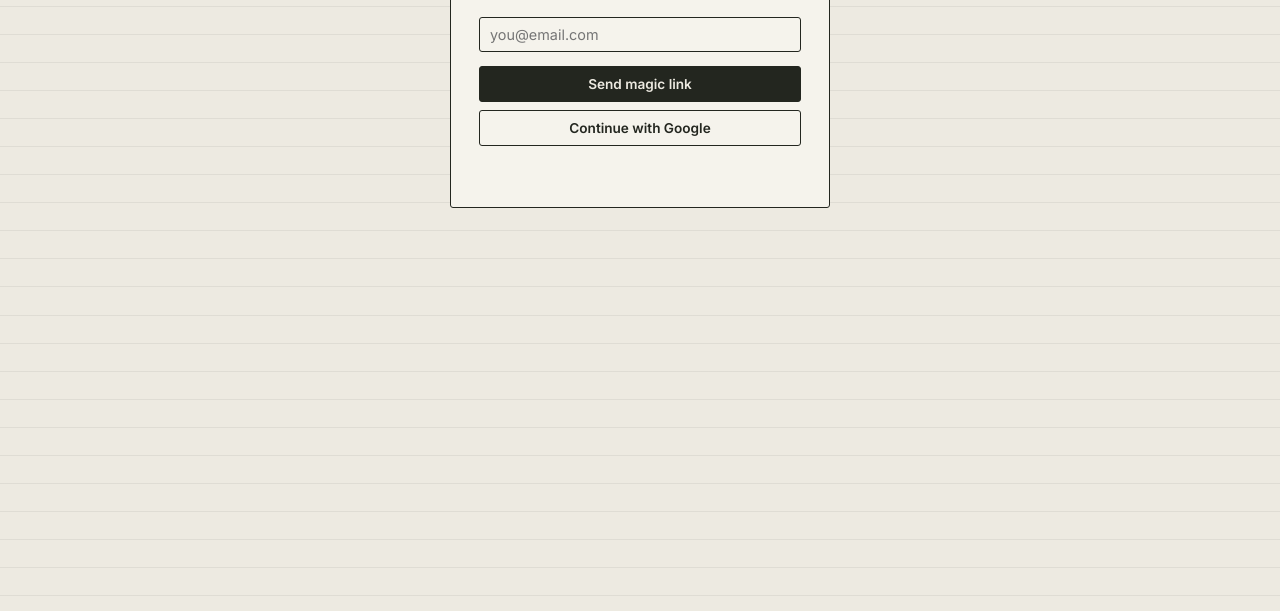
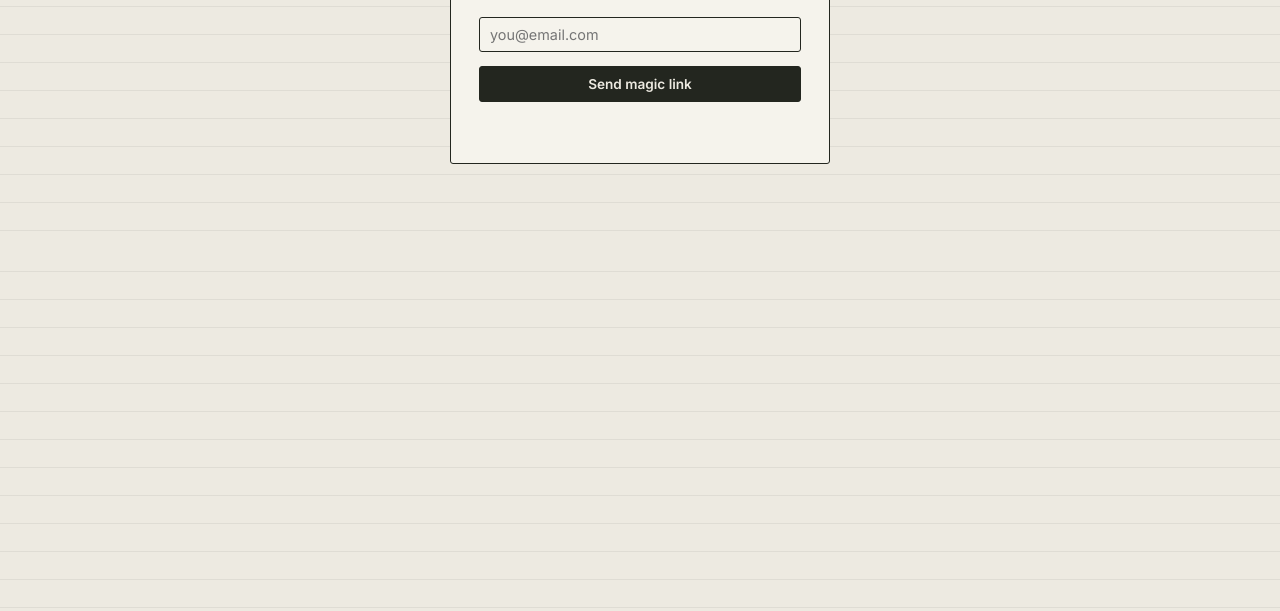
Before and after one commit to u5ean/Joe-Finance, a plain HTML site: page index.html in a window 1280 px wide. Shown: the part 189-800 px from the top of the page. Drawn offline with nearby package versions, Linux system fonts and the light colour scheme.

Commit message:
Remove Google login

```diff
--- a/index.html
+++ b/index.html
@@ -172,7 +172,7 @@
   <p class="tag" style="margin-bottom:20px;">personal finance, kept honest</p>
   <input type="email" id="emailInput" placeholder="you@email.com" />
   <button onclick="sendMagicLink()">Send magic link</button>
-  <button class="ghost" onclick="loginWithGoogle()" style="margin-top:8px;">Continue with Google</button>
+  <!--<button class="ghost" onclick="loginWithGoogle()" style="margin-top:8px;">Continue with Google</button>-->
   <div id="loginStatus"></div>
 </div>
 
```
